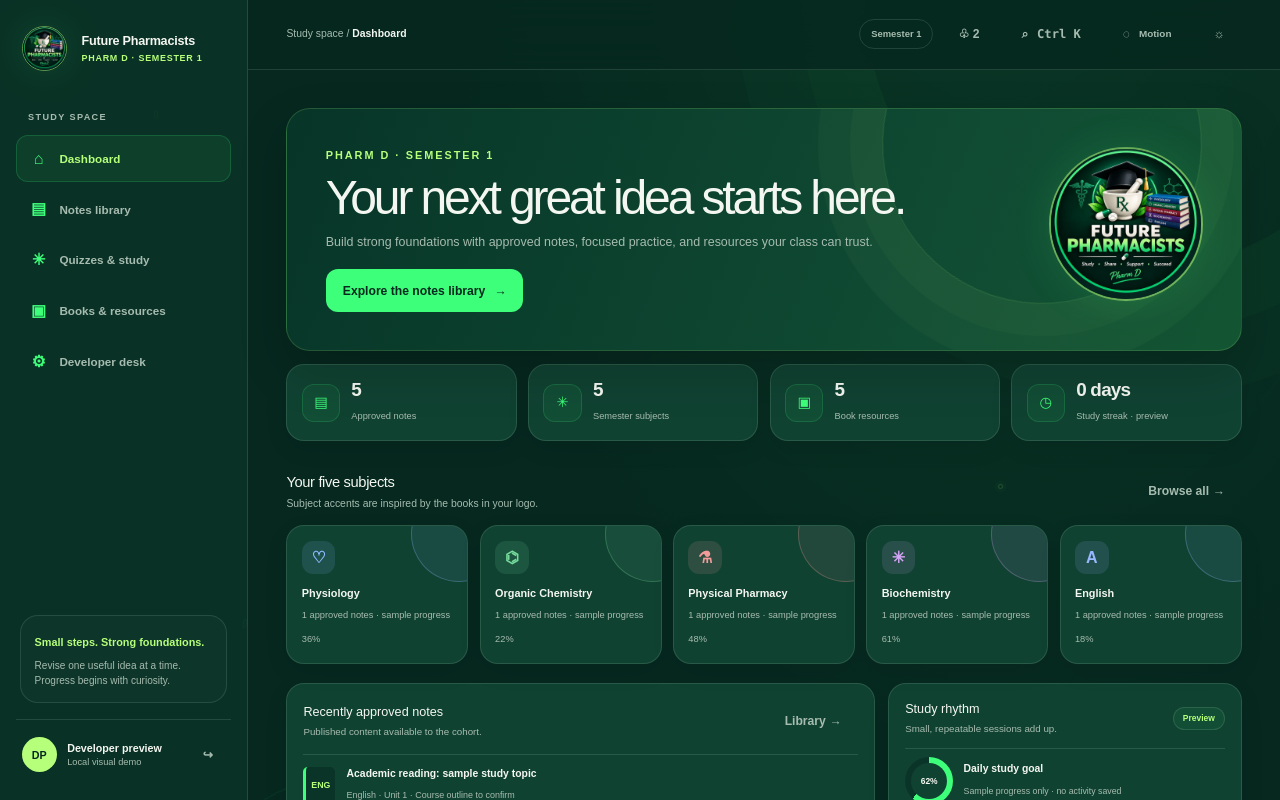
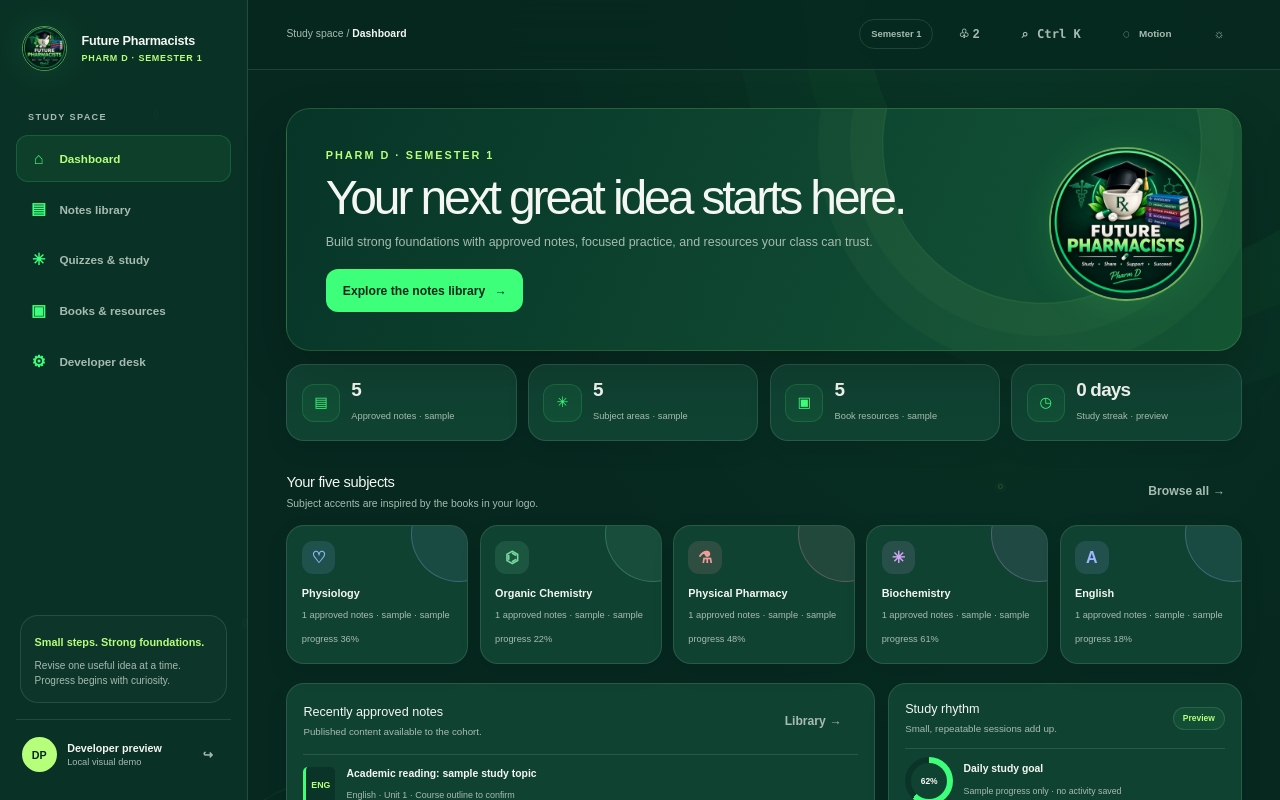
Before and after one commit to alipo0oi9u8-a11y/future-pharmacist, a Next.js app: page / in a window 1280 px wide. Both pictures are taken after a click on the button "Explore visual preview". Shown: the top 800 px of the page. Built offline with nearby package versions, Linux system fonts and the light colour scheme.

Commit message:
Label sample dashboard metrics
Co-authored-by: Copilot <223556219+Copilot@users.noreply.github.com>

```diff
--- a/app/future-pharmacists-app.tsx
+++ b/app/future-pharmacists-app.tsx
@@ -959,7 +959,7 @@ export default function FuturePharmacistsApp({ authenticatedUser = null }: { aut
           <main id="main-content" className="content">
             <AnimatePresence mode="wait">
               <motion.section key={page} className="page" variants={pageVariants} initial="initial" animate="animate" exit={motionEnabled ? { opacity: 0, y: -5, transition: { duration: .15 } } : undefined}>
-                {page === "dashboard" && <Dashboard notes={approvedNotes} pendingCount={pendingNotes.length} books={books} announcements={announcements} examDates={examDates} showDeveloperTools={preview || authenticatedUser?.role === "developer"} onNavigate={go} itemVariants={itemVariants} loading={dataLoading} motionEnabled={motionEnabled} pageVisible={pageVisible} />}
+                {page === "dashboard" && <Dashboard preview={preview} notes={approvedNotes} pendingCount={pendingNotes.length} books={books} announcements={announcements} examDates={examDates} showDeveloperTools={preview || authenticatedUser?.role === "developer"} onNavigate={go} itemVariants={itemVariants} loading={dataLoading} motionEnabled={motionEnabled} pageVisible={pageVisible} />}
                 {page === "notes" && <NotesPage
                   notes={filteredNotes()}
                   query={query}
@@ -982,6 +982,7 @@ export default function FuturePharmacistsApp({ authenticatedUser = null }: { aut
                   onPreview={() => openToast("Preview note: add and approve a real Google Docs link after Supabase is configured.")}
                   itemVariants={itemVariants}
                   motionEnabled={motionEnabled}
+                  preview={preview}
                 />}
                 {page === "quiz" && <QuizPage
                   question={currentQuestion}
@@ -1102,7 +1103,8 @@ function SectionHeading({ title, detail, action }: { title: string; detail?: str
   return <div className="section-heading"><div><h2>{title}</h2>{detail && <p>{detail}</p>}</div>{action}</div>;
 }
 
-function Dashboard({ notes, pendingCount, books, announcements, examDates, showDeveloperTools, onNavigate, itemVariants, loading, motionEnabled, pageVisible }: {
+function Dashboard({ preview, notes, pendingCount, books, announcements, examDates, showDeveloperTools, onNavigate, itemVariants, loading, motionEnabled, pageVisible }: {
+  preview: boolean;
   notes: Note[]; pendingCount: number; books: Book[]; announcements: CourseAnnouncement[]; examDates: CourseExam[];
   showDeveloperTools: boolean; onNavigate: (page: PageKey) => void; itemVariants: Variants;
   loading: boolean; motionEnabled: boolean; pageVisible: boolean;
@@ -1116,9 +1118,9 @@ function Dashboard({ notes, pendingCount, books, announcements, examDates, showD
       <Image className="hero-logo" src={logoPath} width={155} height={155} alt="Future Pharmacists supplied logo" />
     </section>
     <div className="stats-grid">
-      <StatCard icon="▤" value={String(notes.length)} label="Approved notes" motionEnabled={motionEnabled} pageVisible={pageVisible} />
-      <StatCard icon="✳" value={String(subjects.length)} label="Semester subjects" motionEnabled={motionEnabled} pageVisible={pageVisible} />
-      <StatCard icon="▣" value={String(books.length)} label="Book resources" motionEnabled={motionEnabled} pageVisible={pageVisible} />
+      <StatCard icon="▤" value={String(notes.length)} label={`Approved notes${preview ? " · sample" : ""}`} motionEnabled={motionEnabled} pageVisible={pageVisible} />
+      <StatCard icon="✳" value={String(subjects.length)} label={`Subject areas${preview ? " · sample" : ""}`} motionEnabled={motionEnabled} pageVisible={pageVisible} />
+      <StatCard icon="▣" value={String(books.length)} label={`Book resources${preview ? " · sample" : ""}`} motionEnabled={motionEnabled} pageVisible={pageVisible} />
       <StatCard icon="◷" value="0 days" label="Study streak · preview" motionEnabled={motionEnabled} pageVisible={pageVisible} />
     </div>
     <SectionHeading title="Your five subjects" detail="Subject accents are inspired by the books in your logo." action={<button className="button-quiet" type="button" onClick={() => onNavigate("notes")}>Browse all →</button>} />
@@ -1127,7 +1129,7 @@ function Dashboard({ notes, pendingCount, books, announcements, examDates, showD
         const count = notes.filter((note) => note.status === "approved" && note.subject === subject.name).length;
         const progress = [36, 22, 48, 61, 18][index];
         return <motion.button key={subject.name} className="subject-card" variants={itemVariants} whileHover={motionEnabled ? { y: -5, rotateX: 1.5, rotateY: -1.5 } : undefined} type="button" style={{ "--accent": subject.color } as CSSProperties} onClick={() => onNavigate("notes")}>
-          <span className="subject-icon" aria-hidden="true">{subject.mark}</span><strong>{subject.name}</strong><small>{count} approved notes · sample progress {progress}%</small>
+          <span className="subject-icon" aria-hidden="true">{subject.mark}</span><strong>{subject.name}</strong><small>{count} approved notes{preview ? " · sample" : ""} · sample progress {progress}%</small>
         </motion.button>;
       })}
     </div>
@@ -1149,7 +1151,7 @@ function Dashboard({ notes, pendingCount, books, announcements, examDates, showD
       <section className="panel"><div className="panel-header"><div><h2>Announcements</h2><p>Developer-published course updates.</p></div></div>
         {announcements.slice(0, 3).length ? announcements.slice(0, 3).map((announcement) => <div className="list-row" key={announcement.id}><span className="list-icon">i</span><div><strong>{announcement.title}</strong><small>{announcement.body}</small></div></div>) : <EmptyState>No announcements yet.</EmptyState>}
       </section>
-      {showDeveloperTools && <section className="panel"><div className="panel-header"><div><h2>Developer review queue</h2><p>Pending notes stay hidden from ordinary users.</p></div><span className="chip">{pendingCount} pending</span></div>
+      {showDeveloperTools && <section className="panel"><div className="panel-header"><div><h2>Developer review queue</h2><p>Pending notes stay hidden from ordinary users.</p></div><span className="chip">{pendingCount} pending{preview ? " · sample" : ""}</span></div>
         <div className="list-row"><span className="list-icon">✓</span><div><strong>Approval before publication</strong><small>Contribution permission never grants publish permission.</small></div></div>
       </section>}
     </div>
@@ -1198,9 +1200,9 @@ function AnimatedCounter({ value, motionEnabled, pageVisible }: { value: string;
   return numericValue === null ? <>{value}</> : <motion.span aria-label={value}>{display}</motion.span>;
 }
 
-function NotesPage({ notes, query, subjectFilter, bookFilter, chapterFilter, savedNotes, helpfulNotes, reportedNotes, books, canSubmit, onQuery, onSubject, onBook, onChapter, onSave, onHelpful, onReport, onOpenSubmit, onPreview, itemVariants, motionEnabled }: {
+function NotesPage({ notes, query, subjectFilter, bookFilter, chapterFilter, savedNotes, helpfulNotes, reportedNotes, books, canSubmit, onQuery, onSubject, onBook, onChapter, onSave, onHelpful, onReport, onOpenSubmit, onPreview, itemVariants, motionEnabled, preview }: {
   notes: Note[]; query: string; subjectFilter: string; bookFilter: string; chapterFilter: string; savedNotes: string[]; helpfulNotes: string[]; reportedNotes: string[]; books: Book[];
-  canSubmit: boolean; onQuery: (value: string) => void; onSubject: (value: string) => void; onBook: (value: string) => void; onChapter: (value: string) => void; onSave: (id: string) => void; onHelpful: (id: string) => void; onReport: (id: string) => void; onOpenSubmit: () => void; onPreview: () => void; itemVariants: Variants; motionEnabled: boolean;
+  canSubmit: boolean; onQuery: (value: string) => void; onSubject: (value: string) => void; onBook: (value: string) => void; onChapter: (value: string) => void; onSave: (id: string) => void; onHelpful: (id: string) => void; onReport: (id: string) => void; onOpenSubmit: () => void; onPreview: () => void; itemVariants: Variants; motionEnabled: boolean; preview: boolean;
 }) {
   const bookOptions = [...new Set(books.map((book) => book.title))];
   const chapters = [...new Set(notes.map((note) => note.chapter))];
@@ -1213,7 +1215,7 @@ function NotesPage({ notes, query, subjectFilter, bookFilter, chapterFilter, sav
       <select aria-label="Filter by book" value={bookFilter} onChange={(event) => onBook(event.target.value)}><option>All books</option>{bookOptions.map((book) => <option key={book}>{book}</option>)}</select>
       <select aria-label="Filter by chapter" value={chapterFilter} onChange={(event) => onChapter(event.target.value)}><option>All chapters</option>{chapters.map((chapter) => <option key={chapter}>{chapter}</option>)}</select>
     </div>
-    <div className="section-heading"><h2>{notes.length} approved {notes.length === 1 ? "note" : "notes"}</h2><span className="chip">New this week · preview</span></div>
+    <div className="section-heading"><h2>{notes.length} approved {notes.length === 1 ? "note" : "notes"}{preview ? " · sample" : ""}</h2><span className="chip">New this week · preview</span></div>
     <div className="card-grid">{notes.length ? notes.map((note) => <motion.article className="note-card" key={note.id} variants={itemVariants} whileHover={motionEnabled ? { y: -4, rotateX: 1.5, rotateY: -1.5 } : undefined} style={{ "--card-accent": subjectColor(note.subject) } as CSSProperties}>
       <div className="card-meta"><span className="chip" style={{ color: subjectColor(note.subject) }}>{note.subject}</span><span className="chip">Approved</span></div>
       <h3>{note.topic}</h3><p>{note.book}<br />{note.chapter}</p>
@@ -1221,7 +1223,7 @@ function NotesPage({ notes, query, subjectFilter, bookFilter, chapterFilter, sav
         {note.docsUrl ? isGoogleDocsUrl(note.docsUrl) ? <a className="button-quiet" href={note.docsUrl} target="_blank" rel="noopener noreferrer">Open Doc ↗</a> : <button type="button" onClick={onPreview}>Link unavailable</button> : <button type="button" onClick={onPreview}>Preview note</button>}
         <button type="button" aria-pressed={savedNotes.includes(note.id)} aria-label={savedNotes.includes(note.id) ? "Remove bookmark" : "Bookmark note"} onClick={() => onSave(note.id)}>{savedNotes.includes(note.id) ? "★" : "☆"}</button>
       </div></div>
-      <div className="note-actions" style={{ marginTop: ".55rem" }}><button type="button" aria-pressed={helpfulNotes.includes(note.id)} onClick={() => onHelpful(note.id)}>Helpful · {note.helpful}</button><button type="button" aria-pressed={reportedNotes.includes(note.id)} onClick={() => onReport(note.id)}>Report link</button></div>
+      <div className="note-actions" style={{ marginTop: ".55rem" }}><button type="button" aria-pressed={helpfulNotes.includes(note.id)} onClick={() => onHelpful(note.id)}>Helpful · {note.helpful}{preview ? " · sample" : ""}</button><button type="button" aria-pressed={reportedNotes.includes(note.id)} onClick={() => onReport(note.id)}>Report link</button></div>
     </motion.article>) : <EmptyState>No approved notes match these filters.</EmptyState>}</div>
   </motion.div>;
 }
```
